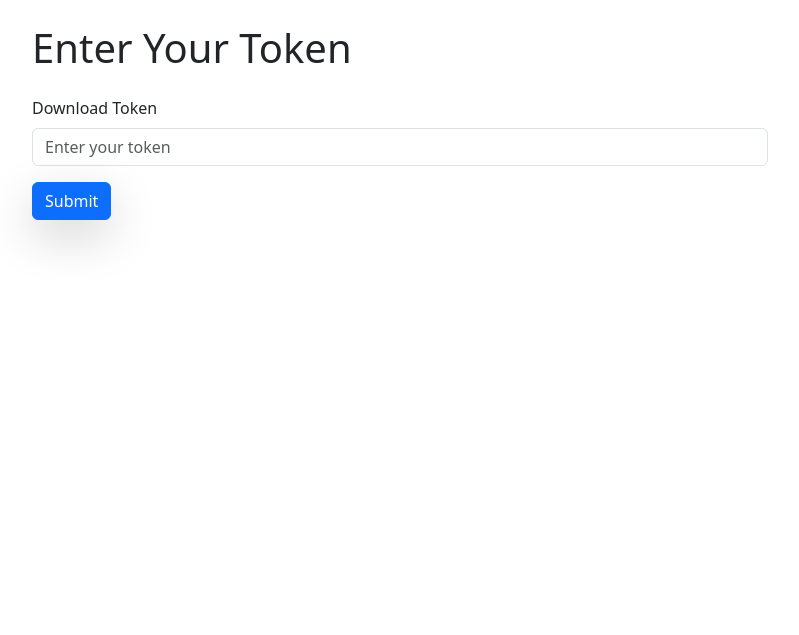
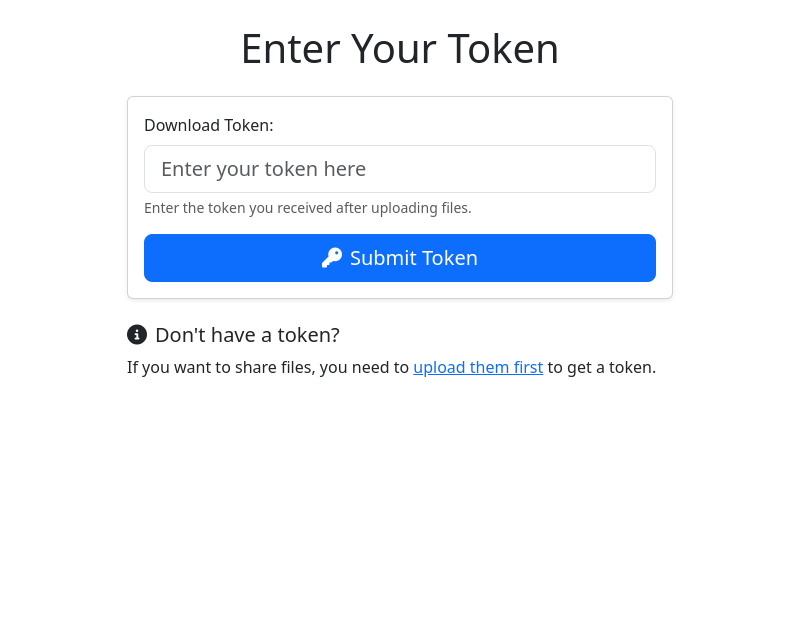
Before and after one commit to yatharthsanghvi/tempfileshare, a Flask app: page /download in a window 1280 px wide. Shown: the part 56-691 px from the top of the page, without its empty margins (240-1039 px from the left). Run offline with Flask 3, Linux system fonts and the light colour scheme; some libraries are stand-ins or nearby versions.

Commit message:
Update token_input.html

```diff
--- a/fileshare/templates/token_input.html
+++ b/fileshare/templates/token_input.html
@@ -4,15 +4,29 @@
 
 {% block content %}
 <div class="row justify-content-center">
-    <div class="col-md-8">
-        <h1 class="mb-4">Enter Your Token</h1>
-        <form method="POST" action="{{ url_for('download_page') }}">
-            <div class="mb-3">
-                <label for="token" class="form-label">Download Token</label>
-                <input type="text" class="form-control" id="token" name="token" placeholder="Enter your token" required>
+    <div class="col-md-6">
+        <h1 class="mb-4 text-center">Enter Your Token</h1>
+        <div class="card shadow-sm">
+            <div class="card-body">
+                <form action="{{ url_for('download_page') }}" method="post">
+                    <div class="mb-3">
+                        <label for="token" class="form-label">Download Token:</label>
+                        <input type="text" class="form-control form-control-lg" id="token" name="token" required placeholder="Enter your token here">
+                        <div class="form-text">Enter the token you received after uploading files.</div>
+                    </div>
+                    <div class="d-grid">
+                        <button type="submit" class="btn btn-primary btn-lg">
+                            <i class="fas fa-key me-2"></i>Submit Token
+                        </button>
+                    </div>
+                </form>
             </div>
-            <button type="submit" class="btn btn-primary shadow-lg">Submit</button>
-        </form>
+        </div>
+
+        <div class="mt-4">
+            <h5><i class="fas fa-info-circle me-2"></i>Don't have a token?</h5>
+            <p>If you want to share files, you need to <a href="{{ url_for('upload_file') }}">upload them first</a> to get a token.</p>
+        </div>
     </div>
 </div>
 {% endblock %}
```
